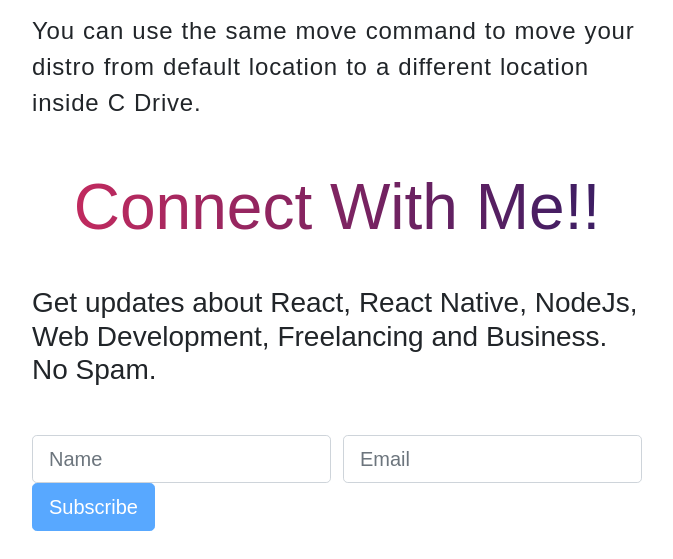
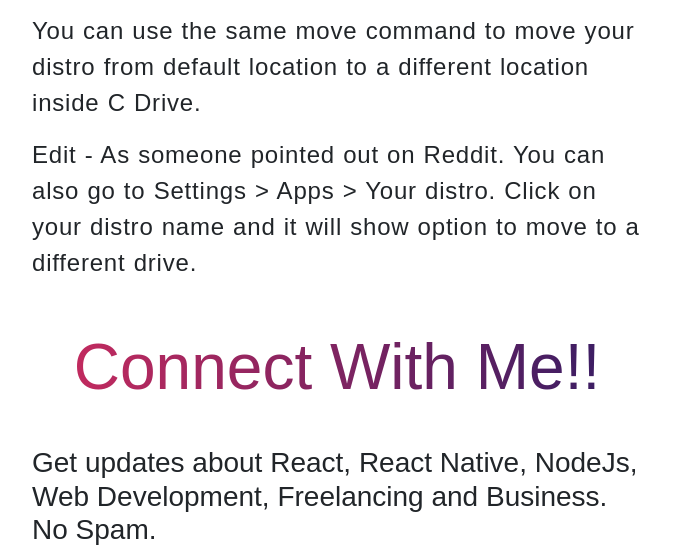
Before and after one commit to kapilgorve/personal-website, a Gatsby site: page /blog/move/install-wsl-distro-from-c-drive-to-another-drive/ in a window 1280 px wide. Shown: the part 1481-2040 px from the top of the page, without its empty margins (303-976 px from the left). Built offline with nearby package versions, Linux system fonts and the light colour scheme; Gatsby itself is replaced by a stand-in of ours; some packages are replaced by stand-ins of ours.

Commit message:
Update from Reddit comment

```diff
--- a/src/blog/move/install-wsl-distro-from-c-drive-to-another-drive.md
+++ b/src/blog/move/install-wsl-distro-from-c-drive-to-another-drive.md
@@ -25,3 +25,5 @@
 * `lxrunoffline move -n Ubuntu-18.04 -d G:\wsl\` . Move your distro to another drive. My distro name here is `Ubuntu-18.04`. I am moving it to `G drive` and `wsl` folder inside it. It would take some time to finish moving.
 
 You can use the same move command to move your distro from default location to a different location inside C Drive.
+
+Edit - As someone pointed out on Reddit. You can also go to Settings > Apps > Your distro. Click on your distro name and it will show option to move to a different drive.
```
